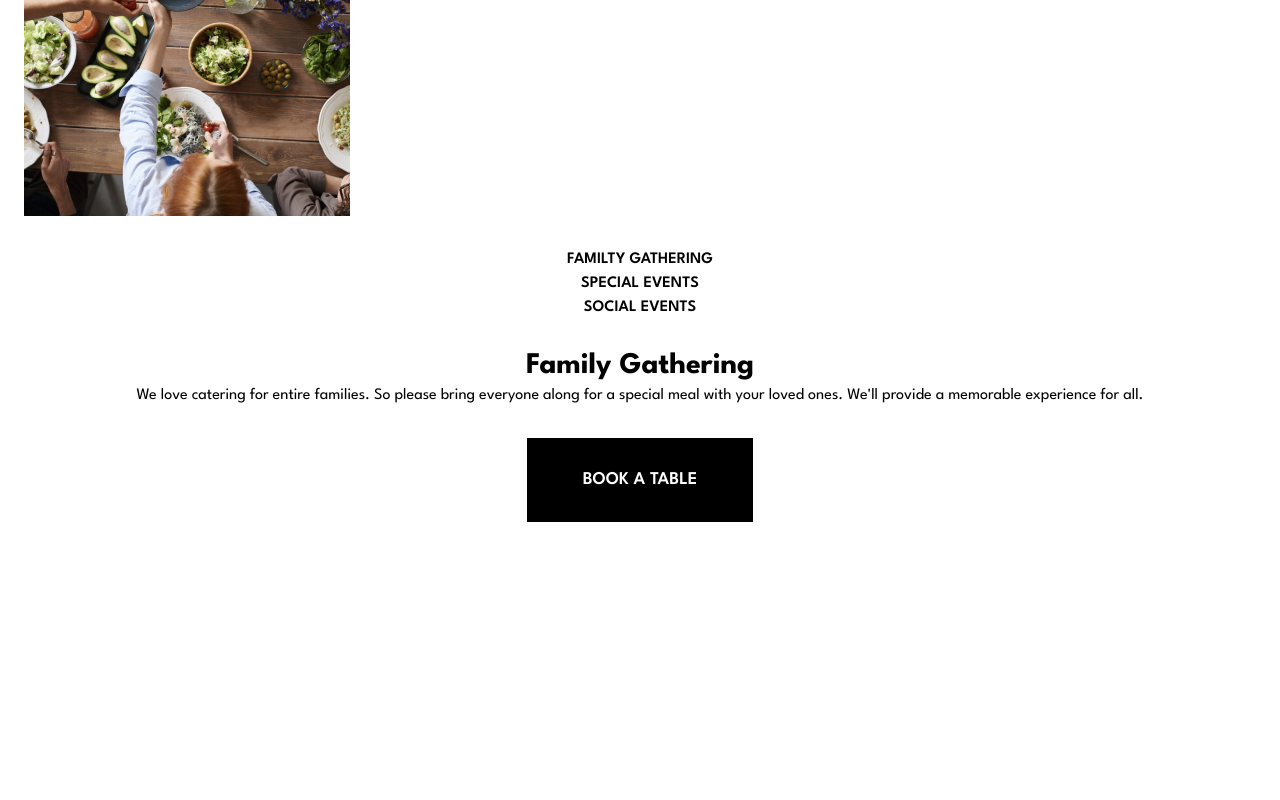
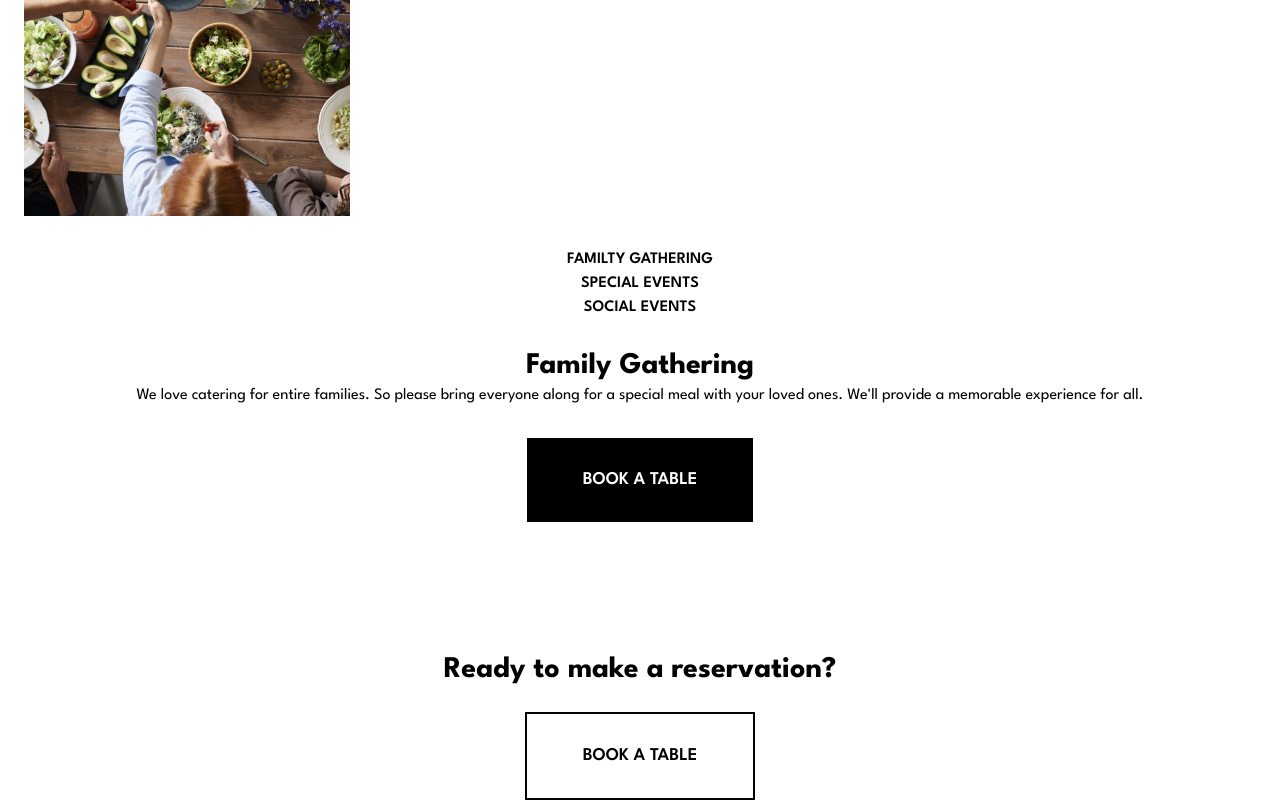
Before and after one commit to JoshDagat/restaurant, a React (Create React App) app: page / in a window 1280 px wide. Shown: the part 5805-6605 px from the top of the page. Before the commit the page ends 6457 px from the top, so only its background shows below. Built offline with nearby package versions, Linux system fonts and the light colour scheme; the HTML template or start-up script is replaced by a standard one.

Commit message:
Add family-gathering section

```diff
--- a/src/App.tsx
+++ b/src/App.tsx
@@ -90,6 +90,11 @@ function App() {
           <button className="text-lg font-semibold border-2 border-white py-7 px-14 bg-black text-white">BOOK A TABLE</button>
         </div>
       </section>
+
+      <section id="cta" className="text-center px-6">
+        <p className="text-3xl font-bold mb-6">Ready to make a reservation?</p>
+        <button className="text-lg font-semibold border-2 border-black py-7 px-14 bg-transparent">BOOK A TABLE</button>
+      </section>
     </main>
   );
 }
```
